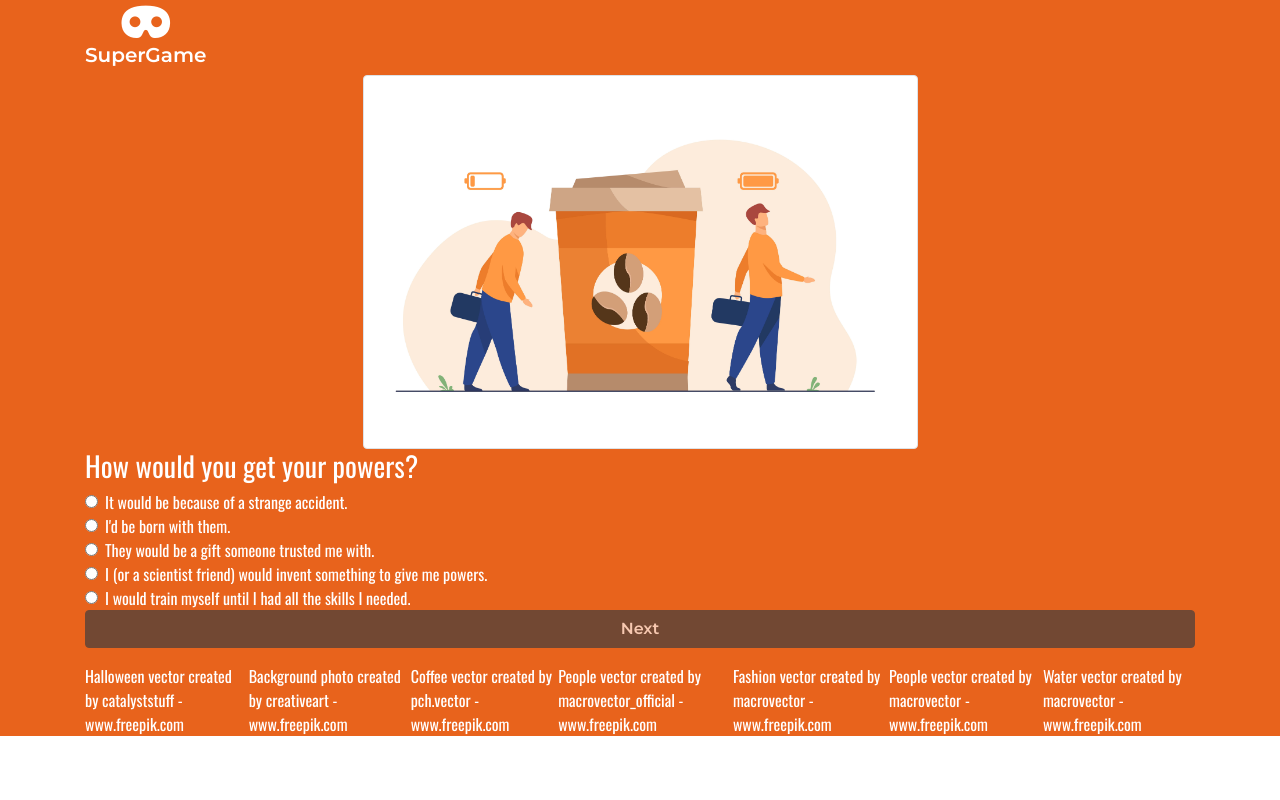
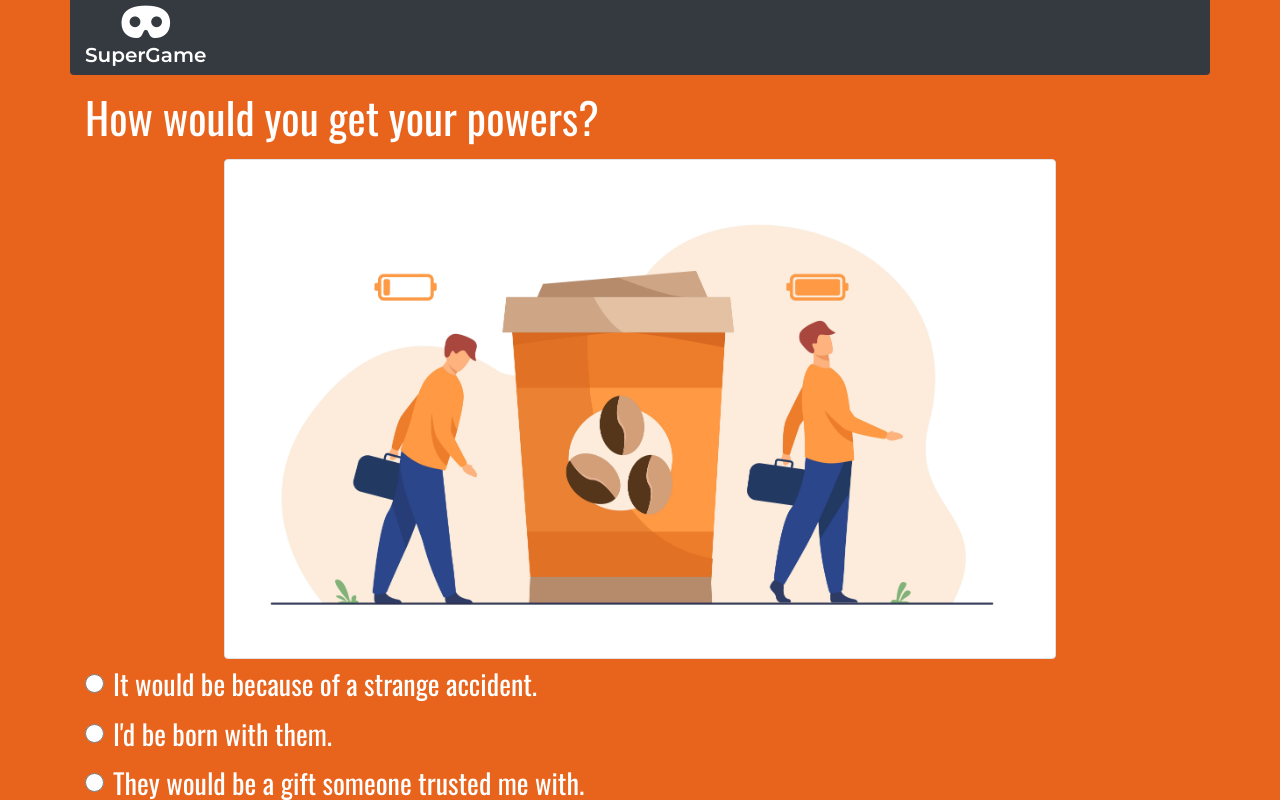
Before and after one commit to mariusweb/SuperHeroGame, a plain HTML site: page index.html in a window 1280 px wide. Both pictures are taken after a click on the input "Start the game". Shown: the top 800 px of the page. Drawn offline with nearby package versions, Linux system fonts and the light colour scheme.

Commit message:
Finished styling

```diff
--- a/CSS/style.css
+++ b/CSS/style.css
@@ -15,3 +15,30 @@ h5,
 a {
   color: #ffffff;
 }
+.form-check-input {
+  width: 1.2em;
+  height: 1.2em;
+  text-align: center;
+}
+h2 {
+  font-size: 2.7em;
+}
+input[type="radio"] {
+  margin-bottom: 10px;
+  margin-top: 15px;
+}
+/* .form-check {
+  text-align: center;
+} */
+
+.spinner-border {
+  width: 7rem;
+  height: 7rem;
+}
+img {
+  max-height: 500px;
+  object-fit: cover;
+}
+.btn {
+  margin: 20px 0;
+}
--- a/JS/script.js
+++ b/JS/script.js
@@ -28,7 +28,7 @@
     this.label = document.createElement("label");
     this.div = document.createElement("div");
     this.inputClassNameRadio = ["form-check-input"];
-    this.inputClassNameLabel = ["form-check-label"];
+    this.inputClassNameLabel = ["form-check-label", "h3", "p-2"];
     this.divClassName = ["form-check"];
     this.finishRadio = function () {
       this.inputRadio.setAttribute("type", "radio");
@@ -57,13 +57,13 @@
     this.id = id;
     this.question = question;
     this.imageSorc = imageSorc;
-    this.h3 = document.createElement("h3");
+    this.h2 = document.createElement("h2");
     this.img = document.createElement("img");
     this.finishH3 = function () {
-      this.h3.classList.add(`question-${this.id}`);
-      // this.h3.classList.add(`${classNameForTag}`);
-      this.h3.textContent += `${this.question}`;
-      return this.h3;
+      this.h2.classList.add(`question-${this.id}`, `my-3`);
+      // this.h2.classList.add(`${classNameForTag}`);
+      this.h2.textContent += `${this.question}`;
+      return this.h2;
     };
     this.finishImg = function () {
       this.img.classList.add(
@@ -72,7 +72,7 @@
         `rounded`,
         `d-block`,
         `mx-auto`,
-        `w-50`
+        `w-75`
       );
       this.img.setAttribute("src", `${this.imageSorc}`);
       this.img.setAttribute("alt", `${this.id}`);
@@ -124,12 +124,33 @@
   };
 
   let finalyQuestionsArr = [];
+  let mainImageAndQuestion = new CreateH3AndImgTag(
+    "startGame",
+    "Which hero are you?",
+    "./IMG/heros.jpg"
+  );
+  let spinner = document.createElement("div");
+  spinner.classList.add("spinner-border", "text-light", "align-self-center");
+  spinner.innerHTML = `<span class="sr-only">Loading...</span>`;
+  formGroup.appendChild(spinner);
   redyQuestionsNew().then((redyQuestions) => {
     redyHerosNew().then((redyHeros) => {
+      mainImageAndQuestion.finishImg().addEventListener("load", () => {
+        document.querySelector(".spinner-border").remove();
+        formGroup.prepend(mainImageAndQuestion.finishImg());
+        formGroup.prepend(mainImageAndQuestion.finishH3());
+      });
+
       formGroup.appendChild(startTheGame.finishButton("start"));
       let nextQuestion = new ButtonCreate("Next");
       let startButton = document.querySelector(".start");
+
       function createQuiz(invok, side) {
+        window.scroll({
+          top: 0,
+          behavior: "smooth",
+        });
+        formGroup.appendChild(spinner);
         let arrOfNumbersRadio = [1, 2, 3, 4, 5];
 
         redyQuestions.map((questionWithAnswers) => {
@@ -140,9 +161,14 @@
               questionWithAnswers.question,
               questionWithAnswers.img
             );
-            // localStorage.clear();
-            formGroup.prepend(newH3AndImg.finishH3());
-            formGroup.prepend(newH3AndImg.finishImg());
+
+            newH3AndImg.finishImg().addEventListener("load", () => {
+              document.querySelector(".spinner-border").remove();
+              formGroup.prepend(newH3AndImg.finishImg());
+              formGroup.prepend(newH3AndImg.finishH3());
+            });
+            // formGroup.prepend(newH3AndImg.finishImg());
+
             for (let [key, value] of Object.entries(questionWithAnswers)) {
               let newRadio;
               let divForRadio;
@@ -175,14 +201,20 @@
               questionWithAnswers.question,
               questionWithAnswers.img
             );
+
             document
               .querySelector(`.question-${+questionWithAnswers.id - 1}`)
               .remove();
             document
               .querySelector(`.img-${+questionWithAnswers.id - 1}`)
               .remove();
-            formGroup.prepend(newH3AndImg.finishH3());
-            formGroup.prepend(newH3AndImg.finishImg());
+            newH3AndImg.finishImg().addEventListener("load", () => {
+              document.querySelector(".spinner-border").remove();
+              formGroup.prepend(newH3AndImg.finishImg());
+              formGroup.prepend(newH3AndImg.finishH3());
+            });
+            // formGroup.prepend(newH3AndImg.finishImg());
+
             for (let [key, value] of Object.entries(questionWithAnswers)) {
               let newRadio;
               let divForRadio;
@@ -227,6 +259,7 @@
           } else if (+invok == 16 && side == "answer") {
             if (+invok == +questionWithAnswers.id) {
               formGroup.innerHTML = "";
+              formGroup.appendChild(spinner);
               let myHero = printTheHero(finalyQuestionsArr);
 
               newH3AndImg = new CreateH3AndImgTag(
@@ -234,8 +267,11 @@
                 myHero.name,
                 myHero.img
               );
-              formGroup.prepend(newH3AndImg.finishImg());
-              formGroup.prepend(newH3AndImg.finishH3());
+              newH3AndImg.finishImg().addEventListener("load", () => {
+                document.querySelector(".spinner-border").remove();
+                formGroup.prepend(newH3AndImg.finishImg());
+                formGroup.prepend(newH3AndImg.finishH3());
+              });
               formGroup.appendChild(playAgain.finishButton("start"));
             }
           }
@@ -252,6 +288,8 @@
             document.querySelector(`.question-${heroObject.id}`).remove();
           }
         });
+        document.querySelector(".img-startGame").remove();
+        document.querySelector(".question-startGame").remove();
         startButton.remove();
         answersToQuestions();
 
--- a/index.html
+++ b/index.html
@@ -23,7 +23,7 @@
   </head>
   <body>
     <div class="container-fluid">
-      <header class="container container-header">
+      <header class="container container-header bg-dark rounded-bottom">
         <div class="d-inline-flex flex-column text-center">
           <i class="fas fa-mask"></i>
           <h5>SuperGame</h5>
@@ -31,30 +31,36 @@
       </header>
       <main class="container container-main">
         <form class="form">
-          <div class="form-group d-flex flex-column"></div>
+          <div class="form-group d-flex flex-column mb-0"></div>
         </form>
       </main>
-      <footer class="container container-footer">
-        <div class="d-flex">
-          <a href="https://www.freepik.com/vectors/halloween"
+      <footer
+        class="container container-footer bg-dark rounded-top d-flex flex-column flex-sm-row"
+      >
+        <div class="d-flex flex-column flex-wrap m-2">
+          <a class="m-1" href="https://www.freepik.com/vectors/halloween"
             >Halloween vector created by catalyststuff - www.freepik.com</a
           >
-          <a href="https://www.freepik.com/photos/background"
+          <a class="m-1" href="https://www.freepik.com/photos/background"
             >Background photo created by creativeart - www.freepik.com</a
           >
-          <a href="https://www.freepik.com/vectors/coffee"
+          <a class="m-1" href="https://www.freepik.com/vectors/coffee"
             >Coffee vector created by pch.vector - www.freepik.com</a
           >
-          <a href="https://www.freepik.com/vectors/people"
+        </div>
+        <div class="d-flex flex-column flex-wrap m-2">
+          <a class="m-1" href="https://www.freepik.com/vectors/people"
             >People vector created by macrovector_official - www.freepik.com</a
           >
-          <a href="https://www.freepik.com/vectors/fashion"
+          <a class="m-1" href="https://www.freepik.com/vectors/fashion"
             >Fashion vector created by macrovector - www.freepik.com</a
           >
-          <a href="https://www.freepik.com/vectors/people"
+        </div>
+        <div class="d-flex flex-column flex-wrap m-2">
+          <a class="m-1" href="https://www.freepik.com/vectors/people"
             >People vector created by macrovector - www.freepik.com</a
           >
-          <a href="https://www.freepik.com/vectors/water"
+          <a class="m-1" href="https://www.freepik.com/vectors/water"
             >Water vector created by macrovector - www.freepik.com</a
           >
         </div>
```
Also changed, not shown: IMG/heros.jpg (added).
